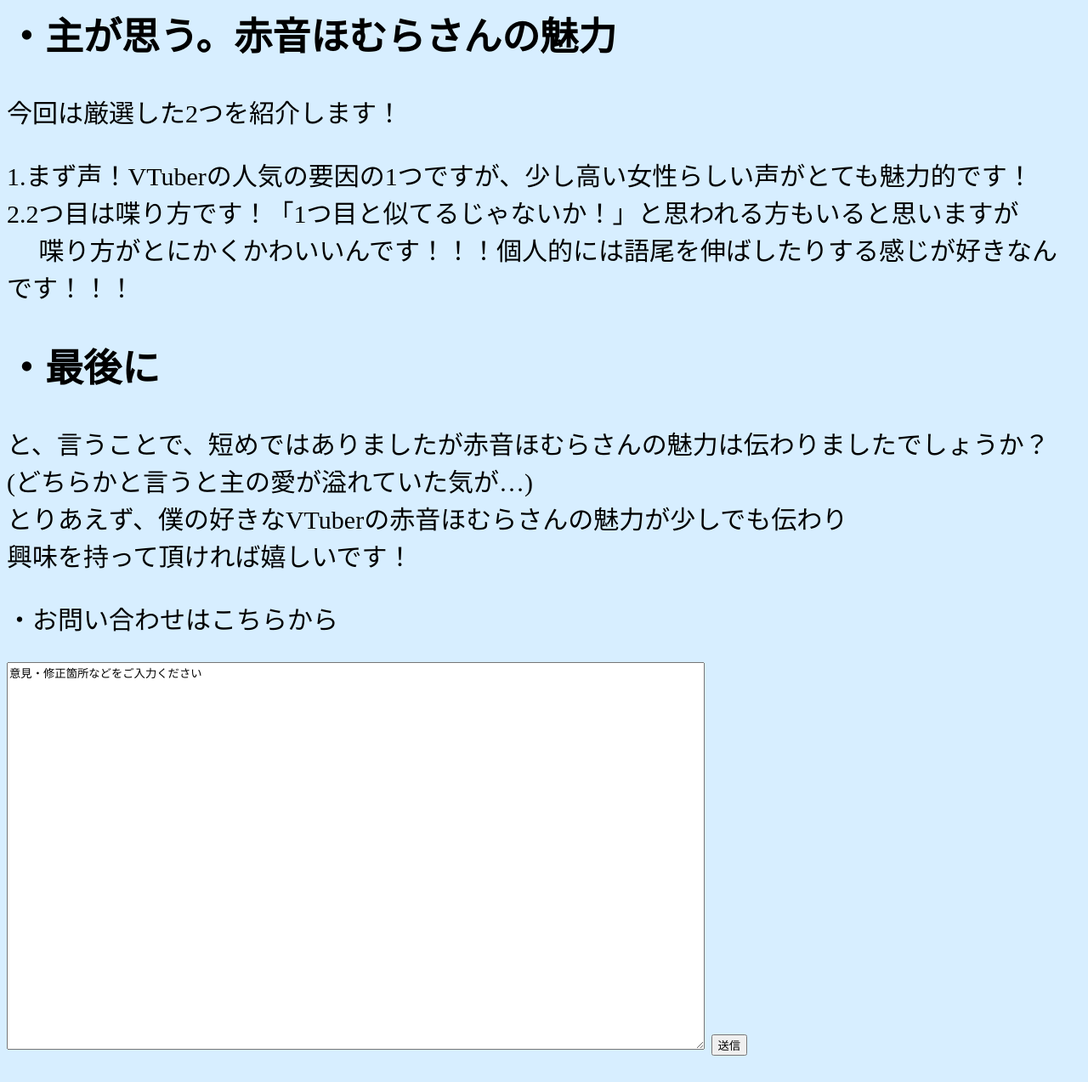
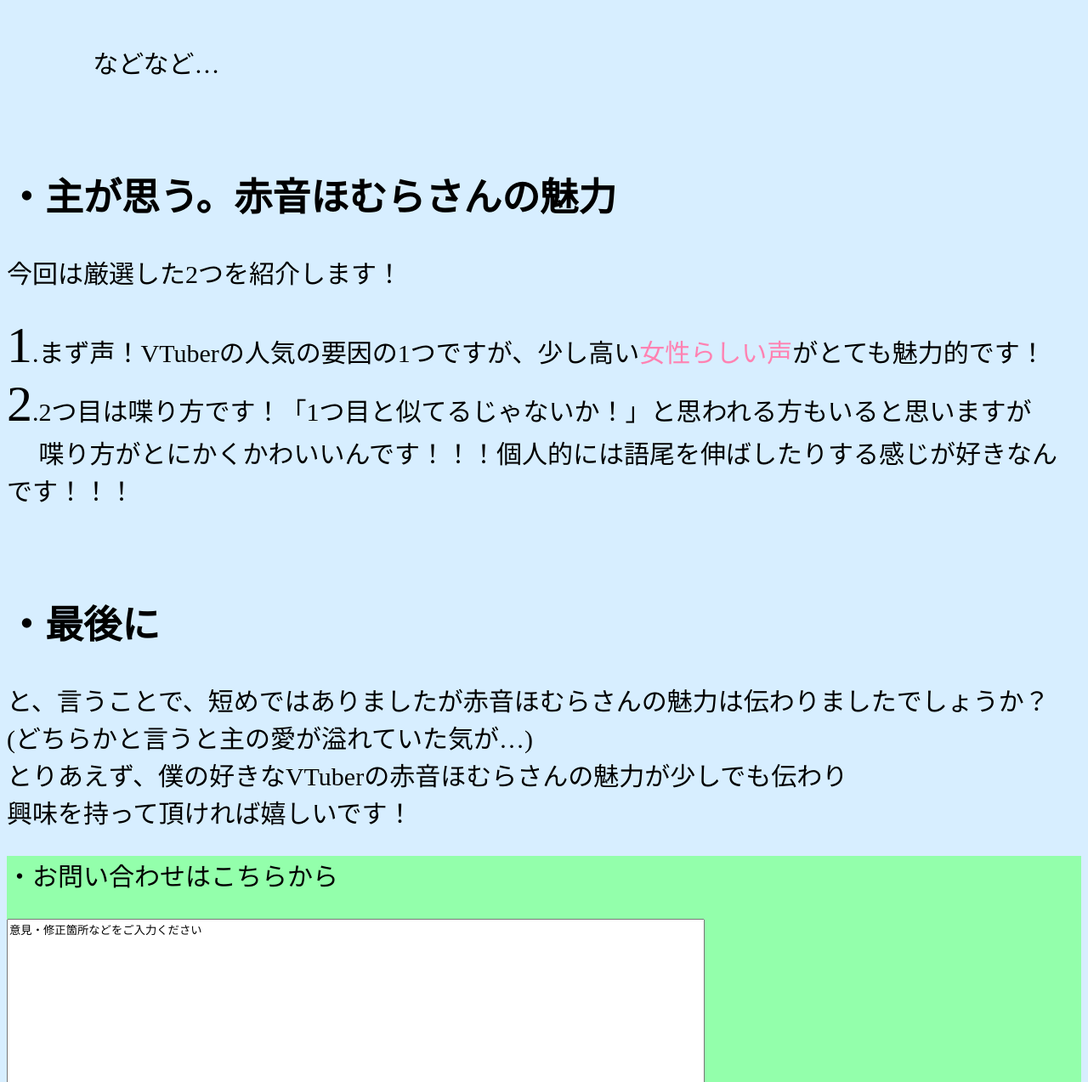
Before and after one commit to Kobutaemon/AkaneHomuraIntroduce, a plain HTML site: page index.html in a window 1280 px wide. Shown: the part 1527-2800 px from the top of the page at 85% size. Before the commit the page ends 2777 px from the top, so only its background shows below. Drawn offline with Linux system fonts and the light colour scheme.

Commit message:
Update Homura.css

```diff
--- a/Homura.css
+++ b/Homura.css
@@ -20,8 +20,12 @@ body{
     color: #FF82B2;
 }
 
-.first{
-    padding-top: 2%;
+.icon img{
+    padding-top: 3%;
+}
+
+.icon span{
+    color: #8EF1FF;
 }
 
 .heading2 h2{
@@ -29,5 +33,34 @@ body{
 }
 
 .work_detail h2{
+    padding-top: 10%;
+}
+
+.work_detail p{
+    padding-top: 2%;
+}
+
+.work_detail ul p{
+    padding-left: 5%;
+}
+
+.good_office h2{
     padding-top: 5%;
 }
+
+.good_office span{
+    color: #FF82B2;
+}
+
+.good_office span2{
+    font-size: 60px;
+}
+
+.last h2{
+    padding-top: 5%;
+}
+
+footer{
+    padding-bottom: 15%;
+    background: #93FFAB;
+}
```
